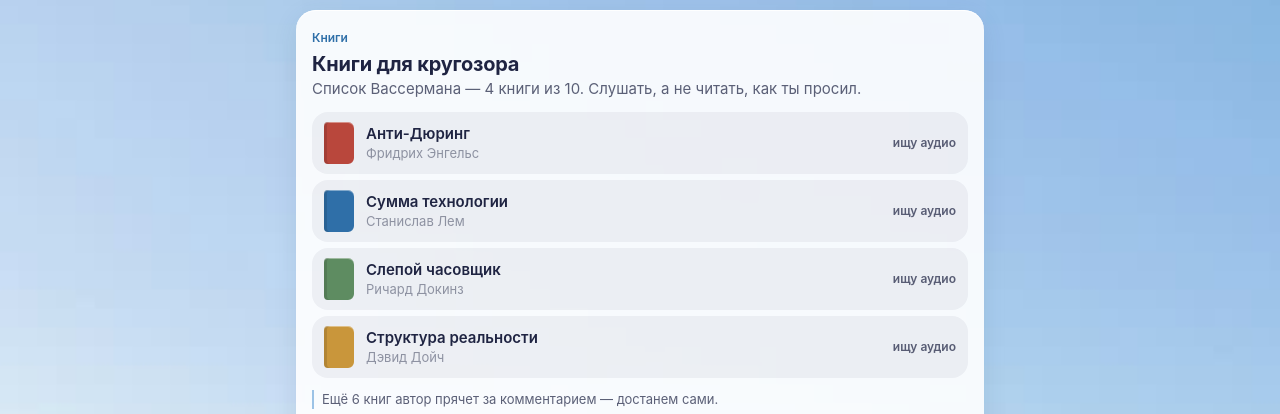
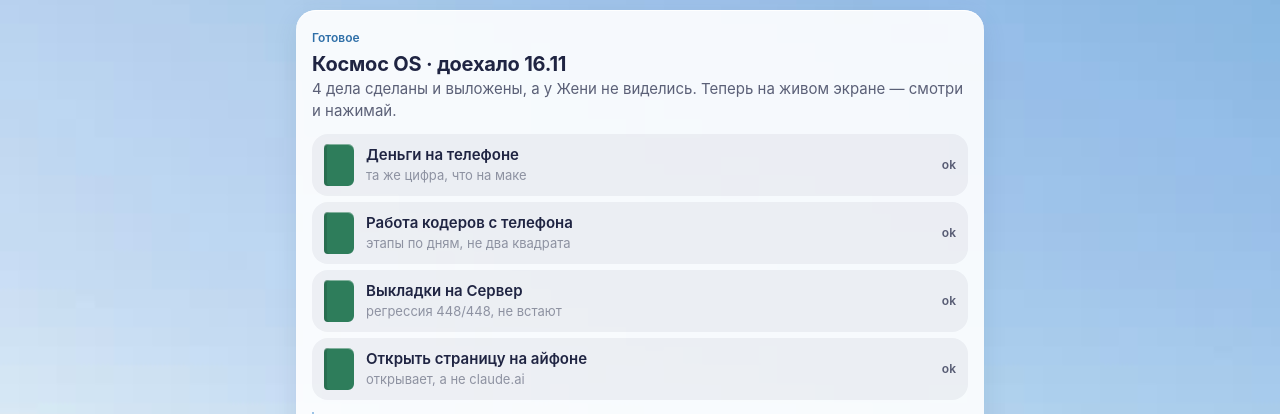
Before and after one commit to defancientmus-gif/gili, a plain HTML site: page polka.html in a window 1280 px wide. Shown: the part 90-504 px from the top of the page. Drawn offline with Linux system fonts and the light colour scheme.

Commit message:
правка Гили · 49fabe

```diff
--- a/polka.json
+++ b/polka.json
@@ -1,6 +1,39 @@
 {
  "схема": "Полка v1 · 01.11 · одна правда для Pages (polka.html) и Космос OS (os_gotovoe.py). Ключи: вид, имя, суть, ряды [{т, п, г, цвет|н}], заметка, откуда, кадр, ссылка; знак и кнопка — необязательные, OS их не берёт. Новое «готовое» из разбора ссылок Дом кладёт сюда же.",
  "вещи": [
+  {
+   "вид": "Готовое",
+   "имя": "Космос OS · доехало 16.11",
+   "суть": "4 дела сделаны и выложены, а у Жени не виделись. Теперь на живом экране — смотри и нажимай.",
+   "ряды": [
+    {
+     "т": "Деньги на телефоне",
+     "п": "та же цифра, что на маке",
+     "г": "ok",
+     "цвет": "#2E7D5B"
+    },
+    {
+     "т": "Работа кодеров с телефона",
+     "п": "этапы по дням, не два квадрата",
+     "г": "ok",
+     "цвет": "#2E7D5B"
+    },
+    {
+     "т": "Выкладки на Сервер",
+     "п": "регрессия 448/448, не встают",
+     "г": "ok",
+     "цвет": "#2E7D5B"
+    },
+    {
+     "т": "Открыть страницу на айфоне",
+     "п": "открывает, а не claude.ai",
+     "г": "ok",
+     "цвет": "#2E7D5B"
+    }
+   ],
+   "откуда": "Карла · Космос OS",
+   "ссылка": "http://127.0.0.1:5050/os/page/karla-milya-1116/"
+  },
   {
    "вид": "Книги",
    "знак": "📚",
--- a/sw.js
+++ b/sw.js
@@ -7,7 +7,7 @@
 
    Стратегия: кэш первым, поэтому экран появляется сразу. Сеть обновляет
    сохранённую версию в фоне, а в дороге остаётся последняя виденная. */
-const КЭШ = "гили-v71-1c10d9";     // 05.11: ответ поиска — имена сайтов ссылками
+const КЭШ = "гили-v71-49fabe";     // 05.11: ответ поиска — имена сайтов ссылками
 // было: "гили-v66";     // 26.10: день ясный — то же море, небо без туч
 // было: "гили-v65";     // 20.10: фон — море Жени (петля Питера), подложка тоже море
 // было: "гили-v64";     // 16.10: ссылки на фото помнятся, статусы точечно, клип неба качается один раз · 02.10: разделов нет — одна лента     // 30.09: верх и низ туманом как в Разберёмся, без бегущих бликов и неона
```
Also changed, not shown: index.html (+1 -1 lines).
